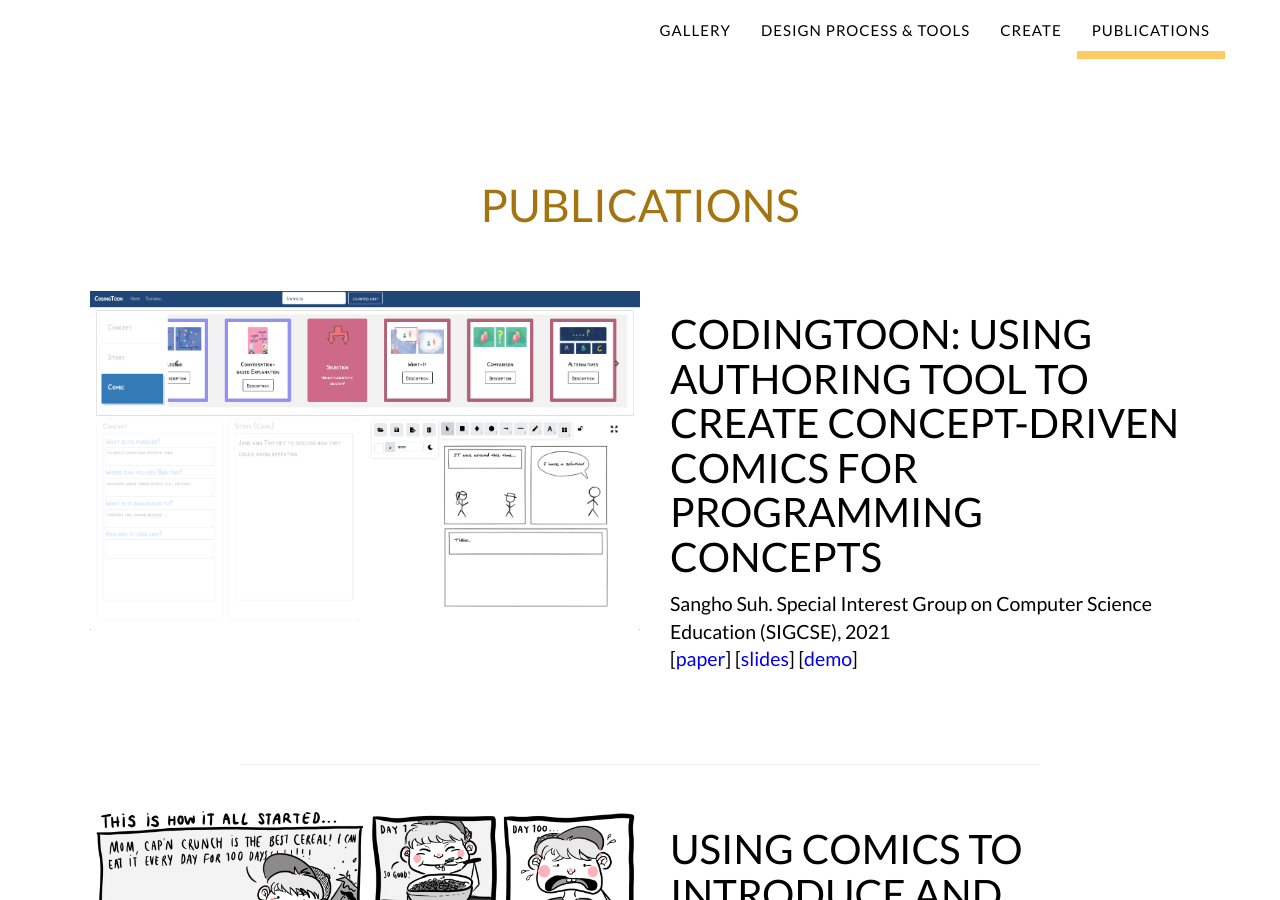
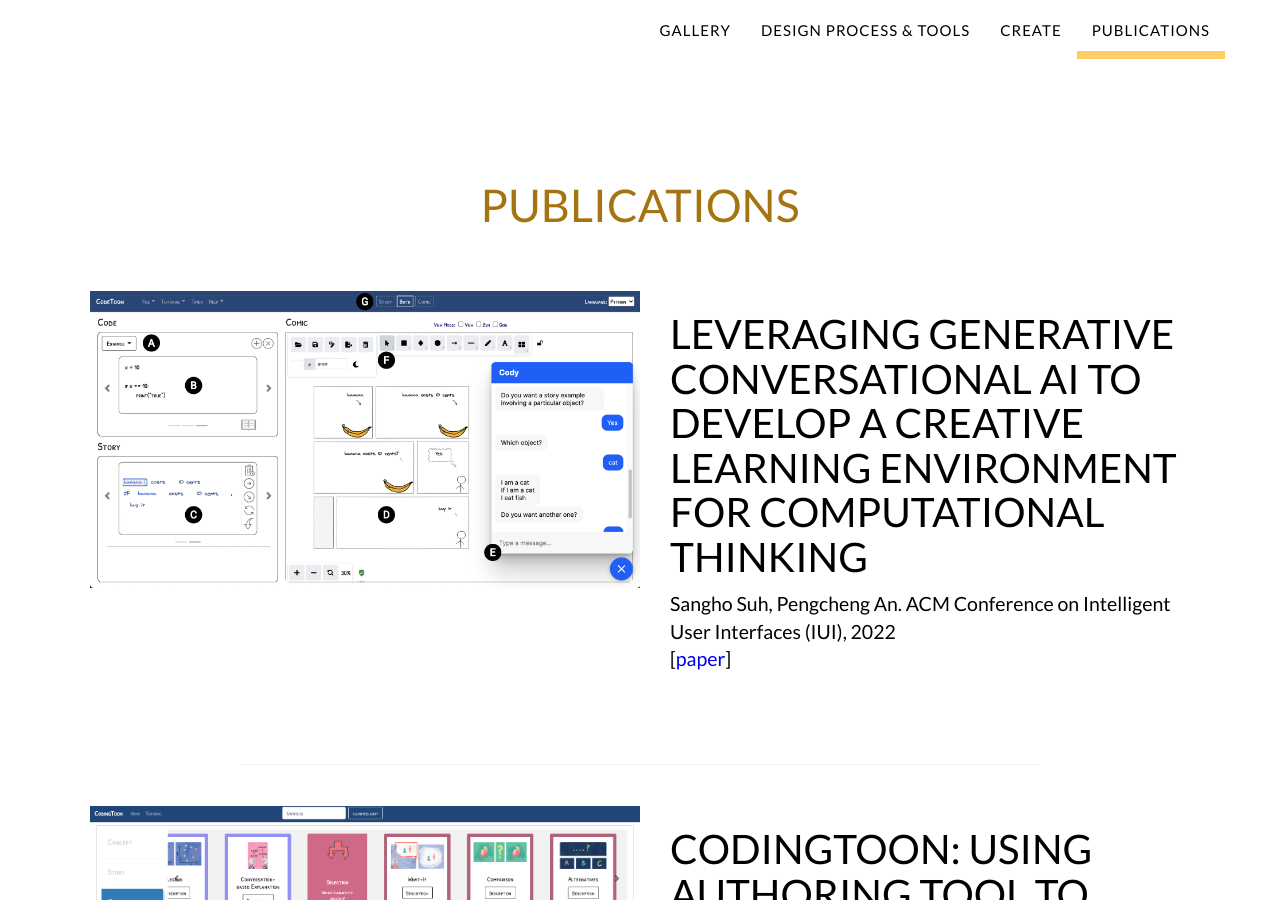
Before and after one commit to codingstrip/codingstrip.github.io, a Jekyll site: the page built from _2020_pages/publications.html, in a window 1280 px wide and 900 px high. Built offline with Jekyll 4.4.1, drawn with Linux system fonts in a browser that asks for light colours; some web fonts are replaced.

Commit message:
Add IUI paper to a list of publications

```diff
--- a/_data/twenty_20/publications.yml
+++ b/_data/twenty_20/publications.yml
@@ -1,3 +1,17 @@
+- link: 'https://sanghosuh.github.io/assets/pdf/codetoon_iui.pdf'
+  path: '../images/6_paper/sigcse-codingtoon.png'
+  path_compressed: '../images/6_paper/codetoon_interface.png'
+  alt:
+  description:
+  width:
+  height:
+  title: "Leveraging Generative Conversational AI to Develop a Creative Learning Environment for Computational Thinking"
+  year: "2022"
+  conference: ACM Conference on Intelligent User Interfaces (IUI)
+  authors:
+    - Sangho Suh
+    - Pengcheng An
+
 - link: 'https://dl.acm.org/doi/10.1145/3408877.3439536'
   path: '../images/6_paper/sigcse-codingtoon.png'
   path_compressed: '../images/6_paper/sigcse-codingtoon.png'
```
Also changed, not shown: images/6_paper/codetoon_interface.png (added).
